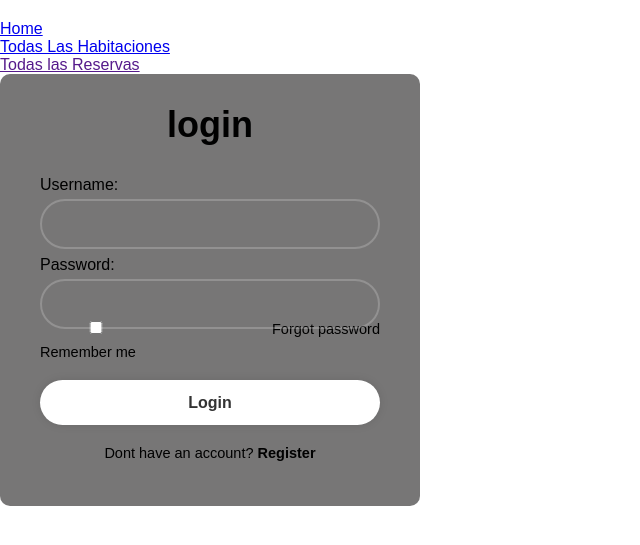
After one commit to JoanRRS/Hotel-Aplicacion, a Django app: page /accounts/login/ in a window 1280 px wide. The commit adds this page. Shown: the top 545 px of the page, without its empty margins (0-640 px from the left). Run offline with Django 4.2, Linux system fonts and the light colour scheme.

Commit message:
login y registro

```diff
--- a/Reserva de Hotel/Hotel-Ambiente/HotelProject/HotelProject/settings.py
+++ b/Reserva de Hotel/Hotel-Ambiente/HotelProject/HotelProject/settings.py
@@ -11,6 +11,7 @@ https://docs.djangoproject.com/en/4.2/ref/settings/
 """
 
 from pathlib import Path
+import os
 
 # Build paths inside the project like this: BASE_DIR / 'subdir'.
 BASE_DIR = Path(__file__).resolve().parent.parent
@@ -55,7 +56,7 @@ ROOT_URLCONF = 'HotelProject.urls'
 TEMPLATES = [
     {
         'BACKEND': 'django.template.backends.django.DjangoTemplates',
-        'DIRS': [],
+        'DIRS': [os.path.join(BASE_DIR, 'templates')],
         'APP_DIRS': True,
         'OPTIONS': {
             'context_processors': [
--- a/Reserva de Hotel/Hotel-Ambiente/HotelProject/HotelProject/urls.py
+++ b/Reserva de Hotel/Hotel-Ambiente/HotelProject/HotelProject/urls.py
@@ -25,4 +25,5 @@ urlpatterns = [
     path('admin/', admin.site.urls),
     path('hotelapp/', include('hotelapp.urls')),
     path('',RedirectView.as_view(url='hotelapp/', permanent=True)),
+    path('accounts/', include('django.contrib.auth.urls')),
 ] + static(settings.STATIC_URL, document_root=settings.STATIC_ROOT)
--- /dev/null
+++ b/Reserva de Hotel/Hotel-Ambiente/HotelProject/hotelapp/static/login.css
@@ -0,0 +1,125 @@
+* {
+  margin: 0;
+  font-family: Arial, Helvetica, sans-serif;
+  padding: 0;
+  box-sizing: border-box;
+}
+
+
+#body_login{
+  display: flex;
+  justify-content: center;
+  align-items: center;
+  min-height: 100vh;
+  background: url('../templates/img/imagen2.jpg') no-repeat;
+  background-size: cover;
+  background-position: center;
+  background-color: black;
+}
+
+
+.Wrapper{
+  width: 420px;
+  background:rgba(93, 92, 92, 0.837);
+  color: rgb(0, 0, 0);
+  border-radius: 10px;
+  padding: 30px 40px;
+}
+
+
+.Wrapper h1{
+  font-size: 36px;
+  text-align:center ;
+}
+
+.Wrapper .input-box{
+  position: relative;
+  width: 100%;
+  height: 50px;
+  margin: 30px 0;
+}
+
+.input-box input{
+  width: 100%;
+  height: 100%;
+  background: transparent;
+  border:none;
+  outline: none;
+  border: 2px solid rgba(255, 255, 255, .2);
+  border-radius: 40px;
+  font-size: 16px;
+  color: #000000;
+  padding: 20px 45px 20px 20px;
+}
+
+
+.input-box input::placeholder{
+  color: #000000;
+}
+
+.input-box i{
+  position: absolute;
+  right: 20px;
+  top: 50%;
+  transform: translateY(-50%);
+  font-size: 20px;
+}
+
+
+.Wrapper .remember-forgot{
+  display: flex;
+  justify-content: space-between;
+  font-size: 14.5px;
+  margin: -15px 0 15px;
+}
+
+
+
+.remember-forgot label input{
+  accent-color: #000000;
+  margin-right: 3px;
+}
+
+.remember-forgot a{
+  color: #000000;
+  text-decoration: none;
+}
+
+.remember-forgot a:hover{
+  text-decoration: underline;
+}
+
+
+.boton{
+  width: 100%;
+  height: 45px;
+  background: #fff;
+  border: none;
+  outline: none;
+  border-radius: 40px;
+  box-shadow: 0 0 10px rgba(0, 0, 0,.1);
+  cursor:pointer;
+  font-size: 16px;
+  color: #333;
+  font-weight: 600;
+
+}
+
+.Wrapper .register-link{
+  font-size: 14.5px;
+  text-align: center;
+  margin: 20px 0 15px;
+
+}
+
+
+.register-link p a{
+  color: #000000;
+  text-decoration: none;
+  font-weight: 600;
+}
+
+register-link p a:hover{
+  text-decoration: underline;
+
+}
--- /dev/null
+++ b/Reserva de Hotel/Hotel-Ambiente/HotelProject/hotelapp/static/registro.css
@@ -0,0 +1,55 @@
+* {
+    margin: 0;
+    font-family: Arial, Helvetica, sans-serif;
+    padding: 0;
+    box-sizing: border-box;
+  }
+
+#body_registro{
+ display: flex;
+  justify-content: center;
+  align-items: center;
+  min-height: 100vh;
+  background: url('../templates/img/imagen3.jpg') no-repeat;
+  background-size: cover;
+  background-position: center;
+}
+
+
+
+.registration-container {
+    background:rgba(93, 92, 92, 0.837);
+    padding: 30px 40px;
+    border-radius: 10px;
+    width: 450px;
+}
+
+h1 {
+    text-align: center;
+}
+
+label {
+    display: block;
+    margin-bottom: 5px;
+}
+
+input {
+    width: 100%;
+    padding: 10px;
+    margin-bottom: 10px;
+    border: 1px solid;
+    border-radius: 25px;
+    background: transparent;
+    border: 2px solid rgba(255, 255, 255, .2);
+}
+
+button {
+    background-color: #ffffff;
+    color: rgb(0, 0, 0);
+    padding: 10px 20px;
+    border: none;
+    border-radius: 3px;
+    cursor: pointer;
+    width: 100%;
+    border-radius: 25px;
+}
--- /dev/null
+++ b/Reserva de Hotel/Hotel-Ambiente/HotelProject/hotelapp/static/styles.css
@@ -0,0 +1,14 @@
+.sidebar-nav {
+    margin-top: 20px;
+    padding: 0;
+    list-style: none;
+  }
+
+#room_list{
+  display: grid;
+  grid-template-columns: repeat(1,350px);
+  grid-template-rows: repeat(3,10px);
+  gap: 10px 10px;
+  /* background-color: black; */
+
+}
--- a/Reserva de Hotel/Hotel-Ambiente/HotelProject/hotelapp/templates/base_generic.html
+++ b/Reserva de Hotel/Hotel-Ambiente/HotelProject/hotelapp/templates/base_generic.html
@@ -6,16 +6,18 @@
     {% endblock %}
     <meta charset="utf-8" />
     <meta name="viewport" content="width=device-width, initial-scale=1" />
-    <link
+    <!-- <link
       href="https://cdn.jsdelivr.net/npm/bootstrap@5.1.3/dist/css/bootstrap.min.css"
       rel="stylesheet"
       integrity="sha384-1BmE4kWBq78iYhFldvKuhfTAU6auU8tT94WrHftjDbrCEXSU1oBoqyl2QvZ6jIW3"
-      crossorigin="anonymous" />
+      crossorigin="anonymous" /> -->
     <!-- Add additional CSS in static file -->
     {% load static %}
-    <link rel="stylesheet" href="{% static 'css/styles.css' %}" />
+    <link rel="stylesheet"  href="{% static 'styles.css' %}" />
+    <link rel="stylesheet"  href="{% static 'login.css' %}" />
+    <link rel="stylesheet"  href="{% static 'registro.css' %}" />
   </head>
-  <body>
+  <body id="body_base">
     <div class="container-fluid">
       <div class="row">
         <div class="col-sm-2">
--- /dev/null
+++ b/Reserva de Hotel/Hotel-Ambiente/HotelProject/hotelapp/templates/registration/login.html
@@ -0,0 +1,61 @@
+{% extends "base_generic.html" %}
+
+{% block content %}
+
+  {% if form.errors %}
+    <p>Your username and password didn't match. Please try again.</p>
+  {% endif %}
+
+  {% if next %}
+    {% if user.is_authenticated %}
+      <p>Your account doesn't have access to this page. To proceed,
+      please login with an account that has access.</p>
+    {% else %}
+      <p>Please login to see this page.</p>
+    {% endif %}
+  {% endif %}
+<body id="body_login">
+  <div class="Wrapper">
+    <form method="post" action="{% url 'login' %}">
+      {% csrf_token %}
+      <h1>login</h1>
+      <div class="input-box">
+        {{ form.username.label_tag }}
+        {{ form.username }}
+        <!-- <input type="text" placeholder="Username" required > -->
+        <i class='bx bxs-user'></i>
+      </div>
+
+      <div class="input-box">
+        {{ form.password.label_tag }}
+        {{ form.password }}
+        <!-- <input type="password" placeholder="Password" required> -->
+        <i class='bx bxs-lock-alt' ></i>
+      </div>
+
+      <!-- <table>
+        <tr>
+          <td>{{ form.username.label_tag }}</td>
+          <td>{{ form.username }}</td>
+        </tr>
+        <tr>
+          <td>{{ form.password.label_tag }}</td>
+          <td>{{ form.password }}</td>
+        </tr>
+      </table> -->
+
+      <div class="remember-forgot">
+        <label ><input type="checkbox">Remember me </label>
+        <a href="#">Forgot password</a>
+      </div>
+
+      <button type="submit" class="boton" value="login">Login</button>
+      <input type="hidden" name="next" value="{{ next }}">
+
+      <div class="register-link">
+        <p>Dont have an account?<a href="register.html">  Register</a></p>
+      </div>
+    </form>
+  </div>
+</body>
+{% endblock %}
--- a/Reserva de Hotel/Hotel-Ambiente/HotelProject/hotelapp/urls.py
+++ b/Reserva de Hotel/Hotel-Ambiente/HotelProject/hotelapp/urls.py
@@ -5,4 +5,5 @@ urlpatterns = [
     path('', views.index, name='index'),
     path('rooms/',views.RoomListView.as_view(), name='rooms'),
     path('rooms/<int:pk>', views.RoomDetailView.as_view(), name='rooms-detail'),
+
 ]
```
Also changed, not shown: Reserva de Hotel/Hotel-Ambiente/HotelProject/hotelapp/templates/hotelapp/room_list.html (+7 -6 lines), Reserva de Hotel/Hotel-Ambiente/HotelProject/hotelapp/templates/registration/register.html (added, +28 -0 lines), Reserva de Hotel/Hotel-Ambiente/HotelProject/hotelapp/templates/img/imagen2.jpg (added), Reserva de Hotel/Hotel-Ambiente/HotelProject/hotelapp/templates/img/imagen3.jpg (added).
